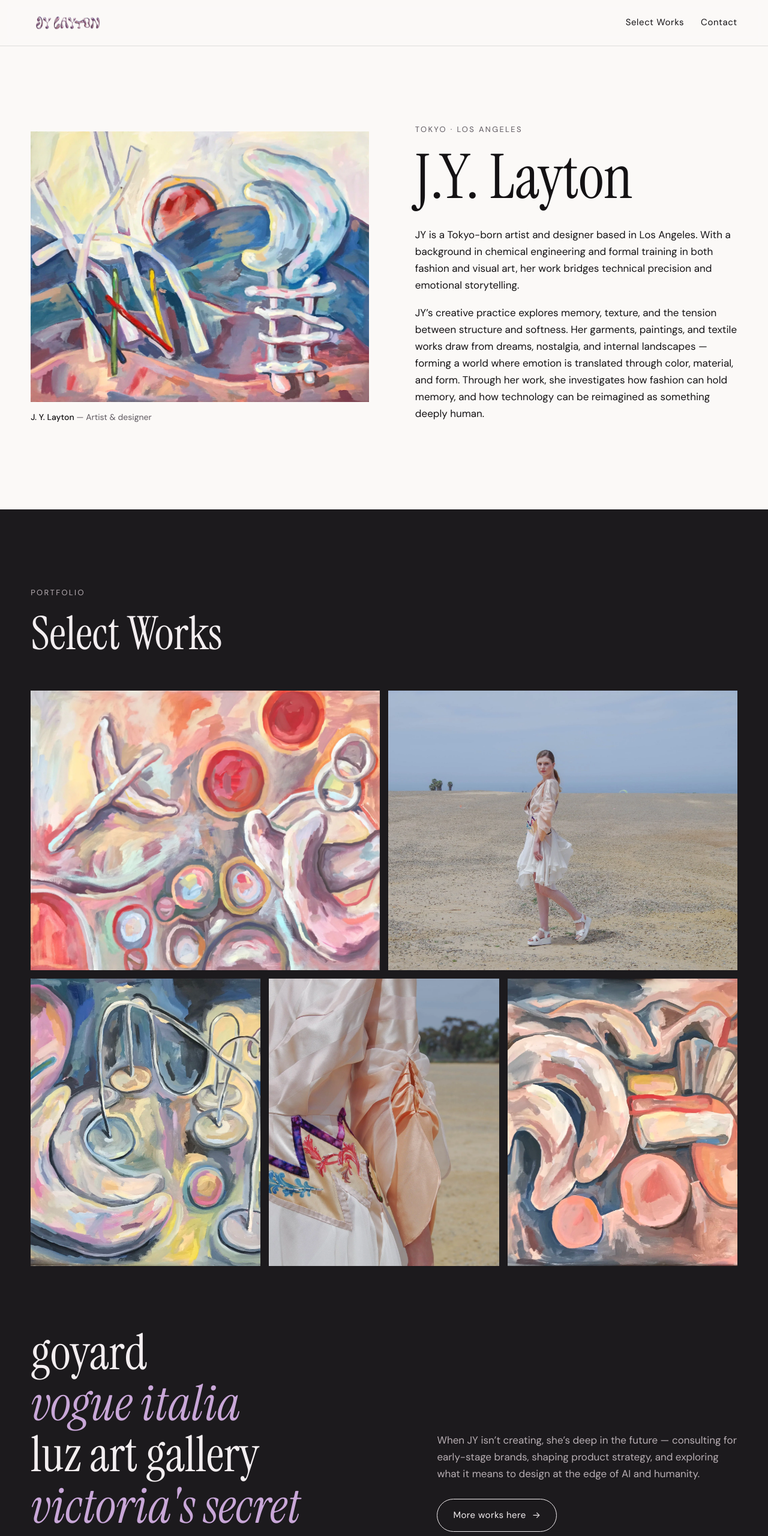
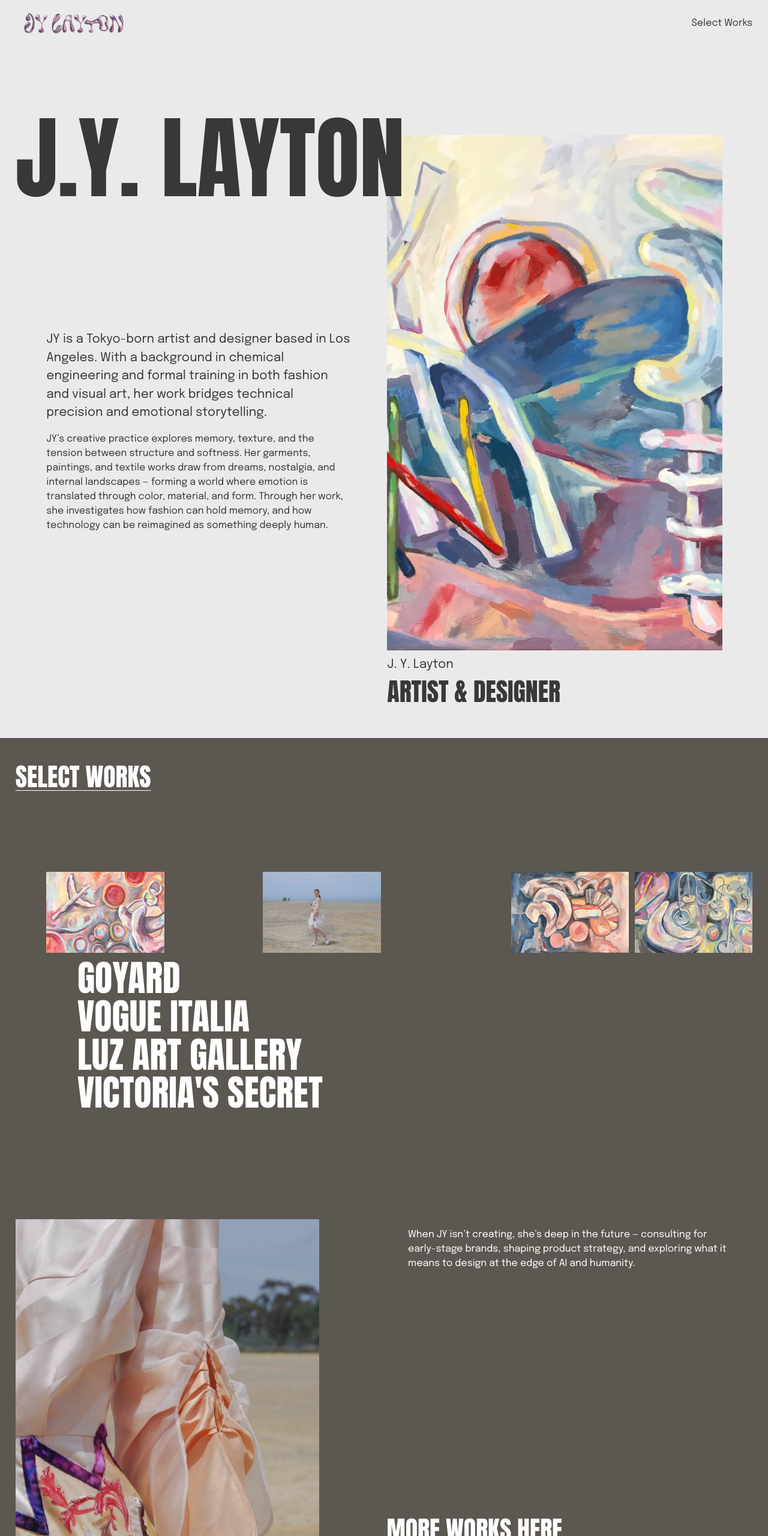
Before and after one commit to juliaaa1123/jylayton, a plain HTML site: page index.html in a window 1280 px wide. Shown: the top 2560 px of the page at 60% size. Drawn offline with Linux system fonts and the light colour scheme.

Commit message:
Match Squarespace design: Anton/Epilogue, original layout and colors
Co-Authored-By: Claude Opus 5.5 <noreply@anthropic.com>
Claude-Session: https://claude.ai/code/session_013EJEtSgS1mkkeu8MiVk8xt

```diff
--- a/css/style.css
+++ b/css/style.css
@@ -1,171 +1,152 @@
+/* Matches the Squarespace design (flatworm-indigo-4dc5.squarespace.com).
+   Desktop layout is measured on a 1440px canvas; 1 design px = var(--u). */
 :root {
-  --paper: #fbf9f7;
-  --ink: #141214;
-  --muted: #5f5960;
-  --dark: #1c1a1d;
-  --black: #0b0a0b;
-  --on-dark: #f3eef0;
-  --on-dark-muted: #b8afb4;
-  --accent: #c9a7d8;
-  --line: rgba(20, 18, 20, 0.12);
-  --serif: "Instrument Serif", "Times New Roman", serif;
-  --sans: "DM Sans", system-ui, -apple-system, sans-serif;
-  --gutter: clamp(16px, 4vw, 56px);
-  --max: 1320px;
+  --u: calc(100vw / 1440);
+  --light: #ebeaeb;
+  --taupe: #5c5751;
+  --charcoal: #383838;
+  --ink: #383838;
+  --white: #ffffff;
+  --display: "Anton", Impact, "Arial Narrow", sans-serif;
+  --body: "Epilogue", system-ui, -apple-system, sans-serif;
 }
 
 * { box-sizing: border-box; }
-html { scroll-behavior: smooth; }
+html, body { margin: 0; }
 body {
-  margin: 0;
-  background: var(--paper);
+  background: var(--light);
   color: var(--ink);
-  font-family: var(--sans);
-  font-size: 17px;
-  line-height: 1.65;
+  font-family: var(--body);
+  font-size: 16px;
+  line-height: 1.5;
   -webkit-font-smoothing: antialiased;
 }
-img { display: block; max-width: 100%; height: auto; }
+img { display: block; max-width: 100%; }
 a { color: inherit; }
+h1, h2, p { margin: 0; font-weight: 400; }
+h1, h2 { font-family: var(--display); text-transform: uppercase; }
 
-.skip {
-  position: absolute; left: -9999px; top: 0;
-  background: var(--ink); color: var(--paper); padding: 8px 14px; z-index: 100;
+.skip { position: absolute; left: -9999px; top: 8px; z-index: 100; background: #000; color: #fff; padding: 8px 14px; }
+.skip:focus { left: 8px; }
+
+/* ---------- Header ---------- */
+.site-header {
+  position: absolute; top: 0; left: 0; right: 0; z-index: 20;
+  display: flex; align-items: center; justify-content: space-between;
+  padding: calc(14 * var(--u)) calc(29 * var(--u));
 }
-.skip:focus { left: 8px; top: 8px; }
+.site-header .logo img { width: calc(220 * var(--u)); height: auto; }
+.nav a { font-size: 16px; text-decoration: none; padding-bottom: 2px; }
+.nav a:hover, .nav a[aria-current="page"] { text-decoration: underline; text-underline-offset: 4px; }
+.menu-btn, .nav .close { display: none; }
 
-.wrap { max-width: var(--max); margin: 0 auto; padding: 0 var(--gutter); }
+/* ---------- Absolutely-placed desktop canvas ---------- */
+.canvas { position: relative; }
+.canvas > * { position: absolute; }
+.big { font-size: max(16px, calc(22.912 * var(--u))); line-height: 1.5; }
+.u-link { text-decoration: underline; text-decoration-thickness: 1px; text-underline-offset: 0.12em; }
+.u-link:hover { opacity: .75; }
+img.cover { object-fit: cover; }
 
-/* Header */
-.site-header {
-  position: sticky; top: 0; z-index: 50;
-  background: rgba(251, 249, 247, 0.88);
-  backdrop-filter: blur(10px);
-  -webkit-backdrop-filter: blur(10px);
-  border-bottom: 1px solid var(--line);
-}
-.site-header .wrap {
-  display: flex; align-items: center; justify-content: space-between;
-  height: 76px;
-}
-.logo img { height: 34px; width: auto; }
-.nav { display: flex; gap: 28px; }
-.nav a {
-  text-decoration: none; font-size: 15px; letter-spacing: 0.04em;
-  padding: 6px 0; border-bottom: 1px solid transparent;
-  transition: border-color .2s;
-}
-.nav a:hover, .nav a[aria-current="page"] { border-color: currentColor; }
+/* Home: hero */
+.hero { background: var(--light); height: calc(1384 * var(--u)); }
+.hero h1 { left: calc(29 * var(--u)); top: calc(212 * var(--u)); z-index: 2;
+  font-size: calc(170.2 * var(--u)); line-height: 1; white-space: nowrap; }
+.hero .hero-img { left: calc(726 * var(--u)); top: calc(253 * var(--u)); width: calc(628 * var(--u)); height: calc(966 * var(--u)); z-index: 1; }
+.hero .intro { left: calc(87 * var(--u)); top: calc(620 * var(--u)); width: calc(570 * var(--u)); }
+.hero .intro p + p { margin-top: 16px; }
+.hero .sig { left: calc(726 * var(--u)); top: calc(1230 * var(--u)); width: calc(628 * var(--u)); }
+.hero .sig h2 { font-size: max(28px, calc(47.104 * var(--u))); line-height: 1.11; margin-top: calc(7 * var(--u)); }
 
-/* Shared */
-section { padding: clamp(64px, 10vw, 140px) 0; }
-.eyebrow {
-  font-size: 13px; letter-spacing: 0.18em; text-transform: uppercase;
-  color: var(--muted); margin: 0 0 18px;
-}
-h1, h2, h3 { font-family: var(--serif); font-weight: 400; line-height: 1.02; margin: 0; }
+/* Home: select works */
+.works { background: var(--taupe); color: var(--white); height: calc(1804 * var(--u)); }
+.works h2 { font-size: max(28px, calc(47.104 * var(--u))); line-height: 1.11; }
+.works .title { left: calc(29 * var(--u)); top: calc(47 * var(--u)); }
+.works .thumb { top: calc(251 * var(--u)); width: calc(221 * var(--u)); height: calc(152 * var(--u)); }
+.works .t1 { left: calc(87 * var(--u)); }
+.works .t2 { left: calc(493 * var(--u)); }
+.works .t3 { left: calc(958 * var(--u)); }
+.works .t4 { left: calc(1190 * var(--u)); }
+.works .clients { left: calc(145 * var(--u)); top: calc(414 * var(--u)); z-index: 2;
+  font-size: calc(67.84 * var(--u)); line-height: 1.056; }
+.works .dress { left: calc(29 * var(--u)); top: calc(902 * var(--u)); width: calc(570 * var(--u)); height: calc(854 * var(--u)); }
+.works .blurb { left: calc(765 * var(--u)); top: calc(918 * var(--u)); width: calc(606 * var(--u)); }
+.works .more { left: calc(725 * var(--u)); top: calc(1459 * var(--u)); }
 
-.btn {
-  display: inline-flex; align-items: center; gap: 10px;
-  padding: 14px 26px; border: 1px solid currentColor; border-radius: 999px;
-  text-decoration: none; font-size: 15px; letter-spacing: 0.03em;
-  transition: background .2s, color .2s;
-}
-.btn:hover { background: var(--on-dark); color: var(--dark); }
-
-/* About */
-.about-grid {
-  display: grid; grid-template-columns: 1.05fr 1fr;
-  gap: clamp(32px, 6vw, 96px); align-items: center;
-}
-.about-figure img { width: 100%; }
-.about-figure figcaption { margin-top: 14px; font-size: 14px; color: var(--muted); }
-.about-figure figcaption strong { color: var(--ink); font-weight: 500; }
-.about h1 { font-size: clamp(52px, 8vw, 112px); margin-bottom: 28px; }
-.about p { margin: 0 0 18px; max-width: 34em; }
-
-/* Works (dark) */
-.works { background: var(--dark); color: var(--on-dark); }
-.works .eyebrow { color: var(--on-dark-muted); }
-.works-head {
-  display: flex; justify-content: space-between; align-items: end;
-  gap: 24px; margin-bottom: clamp(32px, 5vw, 56px);
-}
-.works-head h2 { font-size: clamp(44px, 6vw, 84px); }
-.works-head h2 a { text-decoration: none; }
-.works-head h2 a:hover { font-style: italic; }
-
-.mosaic {
-  display: grid; gap: 14px;
-  grid-template-columns: repeat(6, 1fr);
-}
-.mosaic figure { margin: 0; overflow: hidden; background: #2a272b; }
-.mosaic img { width: 100%; height: 100%; object-fit: cover; transition: transform .8s ease; }
-.mosaic figure:hover img { transform: scale(1.03); }
-.mosaic .m1 { grid-column: span 3; aspect-ratio: 5 / 4; }
-.mosaic .m2 { grid-column: span 3; aspect-ratio: 5 / 4; }
-.mosaic .m3 { grid-column: span 2; aspect-ratio: 4 / 5; }
-.mosaic .m4 { grid-column: span 2; aspect-ratio: 4 / 5; }
-.mosaic .m5 { grid-column: span 2; aspect-ratio: 4 / 5; }
-
-.works-foot {
-  display: grid; grid-template-columns: 1.2fr 1fr;
-  gap: clamp(32px, 6vw, 96px); margin-top: clamp(56px, 8vw, 112px); align-items: end;
-}
-.clients { list-style: none; margin: 0; padding: 0; }
-.clients li {
-  font-family: var(--serif); font-size: clamp(40px, 6.4vw, 92px);
-  line-height: 1.04; text-transform: lowercase;
-}
-.clients li:nth-child(even) { font-style: italic; color: var(--accent); }
-.works-foot p { color: var(--on-dark-muted); margin: 0 0 28px; max-width: 30em; }
-
-/* Contact (black) */
-.contact { background: var(--black); color: var(--on-dark); text-align: center; }
-.contact h2 { font-size: clamp(56px, 11vw, 160px); margin-bottom: 24px; }
-.contact a.mail {
-  font-size: clamp(18px, 2.4vw, 26px); text-decoration: none;
-  border-bottom: 1px solid var(--on-dark-muted); padding-bottom: 4px;
-  word-break: break-all;
-}
-.contact a.mail:hover { color: var(--accent); border-color: var(--accent); }
+/* Home: contact */
+.contact { background: var(--charcoal); color: var(--white); height: calc(594 * var(--u)); }
+.contact h2 { left: calc(29 * var(--u)); top: calc(120 * var(--u)); font-size: max(28px, calc(47.104 * var(--u))); line-height: 1.11; }
+.contact .mail { left: calc(29 * var(--u)); top: calc(204 * var(--u)); text-decoration: none; }
+.contact .mail:hover { text-decoration: underline; }
 
 /* Footer */
-.site-footer { padding: 48px 0; border-top: 1px solid var(--line); }
-.site-footer .wrap {
-  display: flex; justify-content: space-between; align-items: center; gap: 20px; flex-wrap: wrap;
-}
-.site-footer img { height: 28px; width: auto; }
-.site-footer small { color: var(--muted); font-size: 13px; }
+.site-footer { background: var(--light); height: calc(270 * var(--u)); }
+.site-footer > a { left: calc(29 * var(--u)); top: calc(90 * var(--u)); }
+.site-footer img { width: calc(337 * var(--u)); height: auto; }
 
 /* Select Works page */
-.page-title { padding-bottom: 0; }
-.page-title h1 { font-size: clamp(56px, 10vw, 150px); }
-.work-list { display: grid; gap: clamp(72px, 10vw, 140px); }
-.work {
-  display: grid; grid-template-columns: 1.3fr 1fr;
-  gap: clamp(28px, 5vw, 80px); align-items: center;
+.page-white { background: var(--white); }
+.sw { background: var(--white); height: calc(2738 * var(--u)); }
+.sw h1 { left: calc(29 * var(--u)); top: calc(136 * var(--u)); color: #000;
+  font-size: max(28px, calc(47.104 * var(--u))); line-height: 1.11; }
+.sw .label { left: calc(29 * var(--u)); }
+.sw .l1 { top: calc(340 * var(--u)); }
+.sw .l2 { top: calc(1236 * var(--u)); }
+.sw .l3 { top: calc(1887 * var(--u)); }
+.sw .i1 { left: calc(784 * var(--u)); top: calc(218 * var(--u)); width: calc(628 * var(--u)); height: calc(681 * var(--u)); }
+.sw .i2 { left: calc(725 * var(--u)); top: calc(1032 * var(--u)); width: calc(686 * var(--u)); height: calc(803 * var(--u)); }
+.sw .i3 { left: calc(784 * var(--u)); top: calc(1887 * var(--u)); width: calc(628 * var(--u)); height: calc(803 * var(--u)); }
+
+/* ---------- Mobile: stacked layout like Squarespace's phone view ---------- */
+@media (max-width: 767px) {
+  .canvas { height: auto !important; padding: 0 24px; }
+  .canvas > * { position: static; width: auto !important; height: auto !important; }
+
+  .site-header { position: absolute; padding: 12px 24px; }
+  .site-header .logo img { width: 96px; }
+  .nav { display: none; }
+  .menu-btn { display: block; background: none; border: 0; padding: 8px 0; cursor: pointer; }
+  .menu-btn span { display: block; width: 36px; height: 1px; background: var(--ink); margin: 7px 0; }
+  .nav.open {
+    display: flex; position: fixed; inset: 0; z-index: 30; background: var(--light);
+    align-items: center; justify-content: center; font-size: 28px;
+  }
+  .nav.open a { font-size: 28px; }
+  .nav.open .close { display: block; position: absolute; top: 14px; right: 24px; background: none; border: 0; font-size: 32px; cursor: pointer; color: var(--ink); }
+
+  .hero { padding-top: 76px; padding-bottom: 40px; }
+  .hero h1 { font-size: 15.2vw; white-space: normal; margin-bottom: 24px; }
+  .hero .hero-img { aspect-ratio: 628 / 740; width: 100% !important; }
+  .hero .intro { margin-top: 24px; }
+  .hero .intro .big { font-size: 18px; }
+  .hero .intro p:last-child { font-size: 14px; }
+  .hero .sig { margin-top: 48px; }
+  .hero .sig .big { font-size: 18px; }
+  .hero .sig h2 { font-size: 33px; }
+
+  .works { padding-top: 40px; padding-bottom: 64px; display: grid; grid-template-columns: 1fr 1fr; gap: 10px; }
+  .works > * { grid-column: 1 / -1; }
+  .works .thumb { grid-column: auto; aspect-ratio: 221 / 152; width: 100% !important; margin-top: 0; }
+  .works .title { margin-bottom: 18px; }
+  .works h2 { font-size: 33px; }
+  .works .clients { font-size: 43px; line-height: 1.08; margin: 56px 0; }
+  .works .dress { aspect-ratio: 570 / 790; width: 100% !important; }
+  .works .blurb { margin: 56px 24px 0; font-size: 14px; }
+  .works .more { margin-top: 160px; }
+
+  .contact { padding-top: 56px; padding-bottom: 500px; }
+  .contact h2 { font-size: 33px; margin-bottom: 24px; }
+  .contact .mail { font-size: 14px; }
+
+  .site-footer { padding: 120px 24px 140px; }
+  .site-footer img { width: 82vw !important; }
+
+  .sw { padding-top: 90px; padding-bottom: 64px; }
+  .sw h1 { margin-bottom: 32px; font-size: 33px; }
+  .sw .label { margin: 32px 0 14px; }
+  .sw img { width: 100% !important; aspect-ratio: 4 / 5; }
+  .sw .i1 { order: 2; } .sw .l1 { order: 1; }
+  .sw .l2 { order: 3; } .sw .i2 { order: 4; }
+  .sw .l3 { order: 5; } .sw .i3 { order: 6; }
+  .sw { display: flex; flex-direction: column; }
 }
-.work:nth-child(even) { grid-template-columns: 1fr 1.3fr; }
-.work:nth-child(even) .work-media { order: 2; }
-.work-media img { width: 100%; max-height: 82vh; object-fit: cover; }
-.work-num { font-size: 13px; letter-spacing: .18em; color: var(--muted); margin-bottom: 12px; }
-.work h2 { font-size: clamp(40px, 5.5vw, 76px); }
-
-@media (max-width: 820px) {
-  body { font-size: 16px; }
-  .site-header .wrap { height: 64px; }
-  .logo img { height: 26px; }
-  .about-grid, .works-foot, .work, .work:nth-child(even) { grid-template-columns: 1fr; }
-  .work:nth-child(even) .work-media { order: 0; }
-  .works-head { flex-direction: column; align-items: start; }
-  .mosaic { grid-template-columns: 1fr 1fr; gap: 10px; }
-  .mosaic .m1 { grid-column: span 2; }
-  .mosaic .m2, .mosaic .m3, .mosaic .m4, .mosaic .m5 { grid-column: span 1; aspect-ratio: 4 / 5; }
-  .mosaic .m2 { grid-column: span 2; aspect-ratio: 5 / 4; }
-}
-
-@media (prefers-reduced-motion: reduce) {
-  html { scroll-behavior: auto; }
-  .mosaic img { transition: none; }
-}
--- a/index.html
+++ b/index.html
@@ -7,89 +7,61 @@
   <meta name="description" content="J.Y. Layton is a Tokyo-born artist and designer based in Los Angeles, working across fashion, painting and textiles.">
   <meta property="og:title" content="J.Y.LAYTON">
   <meta property="og:description" content="Tokyo-born artist and designer based in Los Angeles.">
-  <meta property="og:image" content="/images/work-1.webp">
+  <meta property="og:image" content="/images/about.webp">
   <link rel="icon" href="/favicon.png" type="image/png">
   <link rel="apple-touch-icon" href="/images/apple-touch-icon.png">
   <link rel="preconnect" href="https://fonts.googleapis.com">
   <link rel="preconnect" href="https://fonts.gstatic.com" crossorigin>
-  <link href="https://fonts.googleapis.com/css2?family=DM+Sans:opsz,wght@9..40,400;9..40,500&family=Instrument+Serif:ital@0;1&display=swap" rel="stylesheet">
+  <link href="https://fonts.googleapis.com/css2?family=Anton&family=Epilogue:wght@400&display=swap" rel="stylesheet">
   <link rel="stylesheet" href="/css/style.css">
 </head>
 <body>
   <a class="skip" href="#main">Skip to content</a>
 
   <header class="site-header">
-    <div class="wrap">
     <a class="logo" href="/" aria-label="J.Y. Layton, home"><img src="/images/logo.webp" alt="J.Y. Layton" width="2000" height="545"></a>
-      <nav class="nav" aria-label="Main">
+    <button class="menu-btn" aria-label="Open menu" aria-controls="nav" aria-expanded="false"><span></span><span></span></button>
+    <nav class="nav" id="nav" aria-label="Main">
       <a href="/selectworks">Select Works</a>
-        <a href="#contact">Contact</a>
     </nav>
-    </div>
   </header>
 
   <main id="main">
-    <section class="about">
-      <div class="wrap about-grid">
-        <figure class="about-figure" style="margin:0">
-          <img src="/images/about.webp" alt="Painting by J.Y. Layton titled Understanding" width="2361" height="1890">
-          <figcaption><strong>J. Y. Layton</strong> — Artist &amp; designer</figcaption>
-        </figure>
-        <div>
-          <p class="eyebrow">Tokyo · Los Angeles</p>
+    <section class="hero canvas">
       <h1>J.Y. Layton</h1>
-          <p>JY is a Tokyo-born artist and designer based in Los Angeles. With a background in chemical engineering and formal training in both fashion and visual art, her work bridges technical precision and emotional storytelling.</p>
+      <img class="hero-img cover" src="/images/about.webp" alt="Painting by J.Y. Layton titled Understanding" width="2361" height="1890">
+      <div class="intro">
+        <p class="big">JY is a Tokyo-born artist and designer based in Los Angeles. With a background in chemical engineering and formal training in both fashion and visual art, her work bridges technical precision and emotional storytelling.</p>
         <p>JY’s creative practice explores memory, texture, and the tension between structure and softness. Her garments, paintings, and textile works draw from dreams, nostalgia, and internal landscapes — forming a world where emotion is translated through color, material, and form. Through her work, she investigates how fashion can hold memory, and how technology can be reimagined as something deeply human.</p>
       </div>
+      <div class="sig">
+        <p class="big">J. Y. Layton</p>
+        <h2>Artist &amp; designer</h2>
       </div>
     </section>
 
-    <section class="works">
-      <div class="wrap">
-        <div class="works-head">
-          <div>
-            <p class="eyebrow">Portfolio</p>
-            <h2><a href="/selectworks">Select Works</a></h2>
-          </div>
-        </div>
-
-        <div class="mosaic">
-          <figure class="m1"><img src="/images/work-1.webp" alt="Painting titled Hope" loading="lazy" width="2500" height="2000"></figure>
-          <figure class="m2"><img src="/images/work-2.webp" alt="Model in a white silk dress walking across an open field" loading="lazy" width="2500" height="1656"></figure>
-          <figure class="m3"><img src="/images/work-3.webp" alt="Painting titled Play" loading="lazy" width="2394" height="1910"></figure>
-          <figure class="m4"><img src="/images/silk-dress.webp" alt="Close-up of a hand-embroidered silk dress" loading="lazy" width="2500" height="1656"></figure>
-          <figure class="m5"><img src="/images/work-4.webp" alt="Abstract painting" loading="lazy" width="2500" height="1662"></figure>
-        </div>
-
-        <div class="works-foot">
-          <ul class="clients" aria-label="Selected collaborations">
-            <li>goyard</li>
-            <li>vogue italia</li>
-            <li>luz art gallery</li>
-            <li>victoria's secret</li>
-          </ul>
-          <div>
-            <p>When JY isn’t creating, she’s deep in the future — consulting for early-stage brands, shaping product strategy, and exploring what it means to design at the edge of AI and humanity.</p>
-            <a class="btn" href="/selectworks">More works here <span aria-hidden="true">→</span></a>
-          </div>
-        </div>
-      </div>
+    <section class="works canvas">
+      <h2 class="title"><a class="u-link" href="/selectworks">Select Works</a></h2>
+      <img class="thumb t1 cover" src="/images/work-1.webp" alt="Painting titled Hope" loading="lazy" width="2500" height="2000">
+      <img class="thumb t2 cover" src="/images/work-2.webp" alt="Model in a white silk dress walking across an open field" loading="lazy" width="2500" height="1656">
+      <img class="thumb t3 cover" src="/images/work-4.webp" alt="Abstract painting" loading="lazy" width="2500" height="1662">
+      <img class="thumb t4 cover" src="/images/work-3.webp" alt="Painting titled Play" loading="lazy" width="2394" height="1910">
+      <h1 class="clients">goyard<br>vogue italia<br>luz art gallery<br>victoria's secret</h1>
+      <img class="dress cover" src="/images/silk-dress.webp" alt="Close-up of a hand-embroidered silk dress" loading="lazy" width="2500" height="1656">
+      <p class="blurb">When JY isn’t creating, she’s deep in the future — consulting for early-stage brands, shaping product strategy, and exploring what it means to design at the edge of AI and humanity.</p>
+      <h2 class="more"><a class="u-link" href="/selectworks">More works Here</a></h2>
     </section>
 
-    <section class="contact" id="contact">
-      <div class="wrap">
+    <section class="contact canvas" id="contact">
       <h2>Contact Me.</h2>
       <a class="mail" href="mailto:juliaylayton@gmail.com">juliaylayton@gmail.com</a>
-      </div>
     </section>
   </main>
 
-  <footer class="site-footer">
-    <div class="wrap">
+  <footer class="site-footer canvas">
     <a href="/" aria-label="J.Y. Layton, home"><img src="/images/logo.webp" alt="J.Y. Layton" width="2000" height="545"></a>
-      <small>© <span id="y">2026</span> J.Y. Layton</small>
-    </div>
   </footer>
-  <script>document.getElementById('y').textContent = new Date().getFullYear();</script>
+
+  <script src="/js/menu.js" defer></script>
 </body>
 </html>
--- /dev/null
+++ b/js/menu.js
@@ -0,0 +1,11 @@
+(function () {
+  var btn = document.querySelector('.menu-btn');
+  var nav = document.getElementById('nav');
+  if (!btn || !nav) return;
+  var close = document.createElement('button');
+  close.className = 'close'; close.setAttribute('aria-label', 'Close menu'); close.textContent = '×';
+  nav.appendChild(close);
+  function set(open) { nav.classList.toggle('open', open); btn.setAttribute('aria-expanded', open); }
+  btn.addEventListener('click', function () { set(true); });
+  close.addEventListener('click', function () { set(false); });
+})();
```
Also changed, not shown: selectworks.html (+19 -53 lines), 1 other file. Lines whose indentation alone changed are shown as unchanged.
